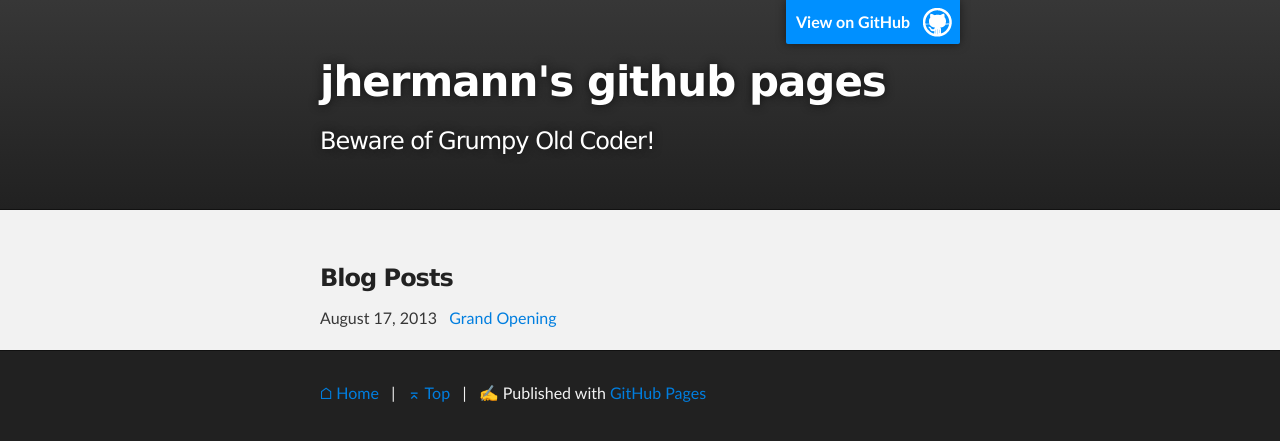
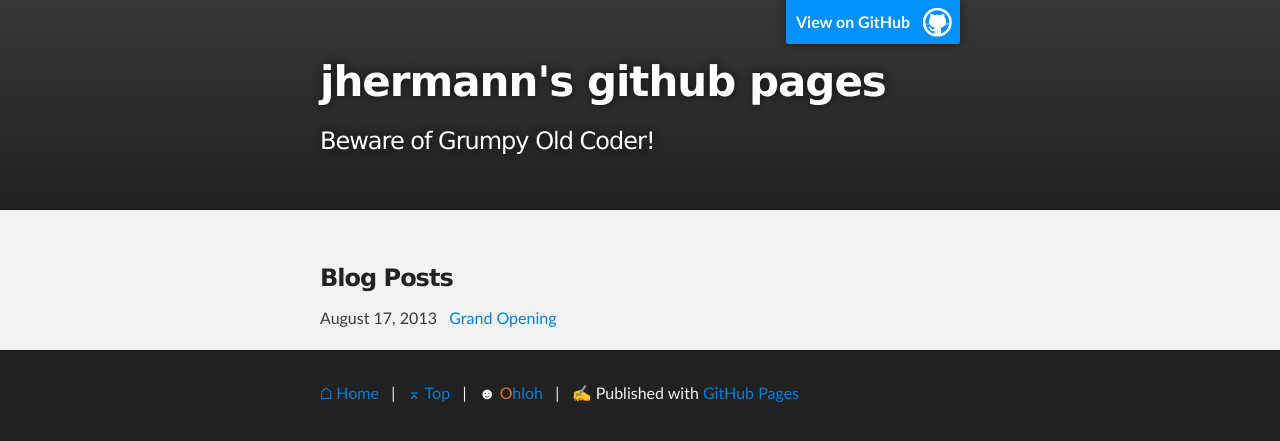
Before and after one commit to jhermann/jhermann.github.io, a Jekyll site: the page built from index.html, in a window 1280 px wide. Shown: the top 441 px of the page. Built offline with Jekyll 4.4.1, drawn with Linux system fonts in a browser that asks for light colours; Markdown is read by kramdown in place of the engine named in the settings.

Commit message:
Ohloh link

```diff
--- a/_layouts/default.html
+++ b/_layouts/default.html
@@ -43,6 +43,8 @@
             &nbsp; | &nbsp;
             <a href="#top"><b>⌅</b> Top</a>
             &nbsp; | &nbsp;
+            <b>☻</b> <a href="https://www.ohloh.net/accounts/jhermann"><span style="color:rgb(232, 109, 31);">O</span>hloh</a>
+            &nbsp; | &nbsp;
             <b>✍</b> Published with <a href="http://pages.github.com">GitHub Pages</a>
         </p>
       </footer>
```
